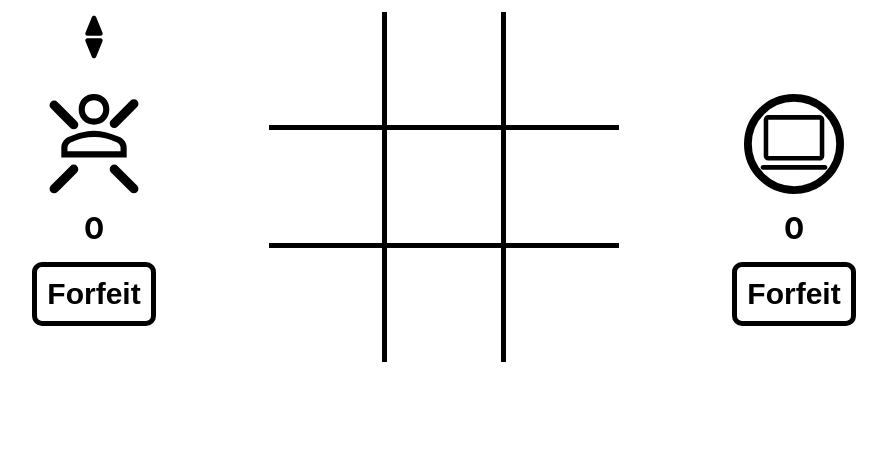
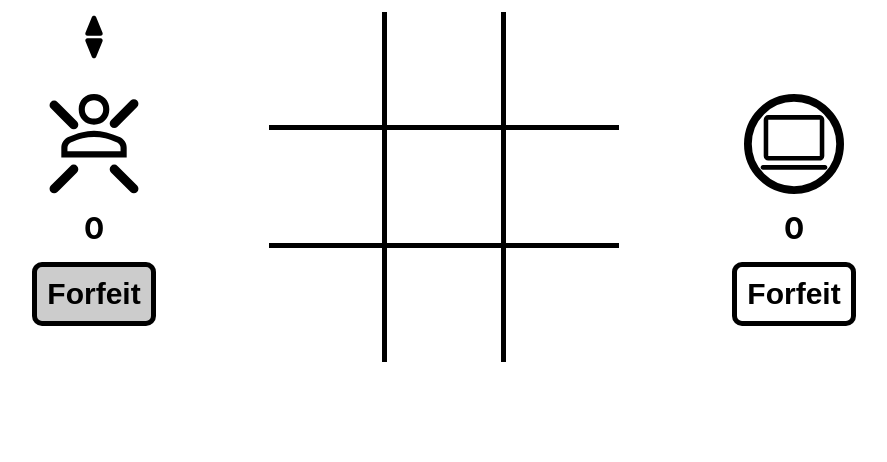
Before and after one commit to Bantchee/Tic-Tac-Toe, a website: page index.html in a window 1280 px wide. In both pictures the pointer is over the button 289 px from the left and 535 px from the top of the page. Shown: the part 242-704 px from the top of the page, without its empty margins (196-1083 px from the left). Drawn offline with Linux system fonts and the light colour scheme.

Commit message:
hover color change for forfeit btns

```diff
--- a/styles/game.css
+++ b/styles/game.css
@@ -62,6 +62,11 @@
     cursor: pointer;
 }
 
+#game-page .container .forfeit:hover {
+    background-color: #ccc;
+}
+
+
 #game-page .game-board {
     display: grid;
     grid: Board;
```
